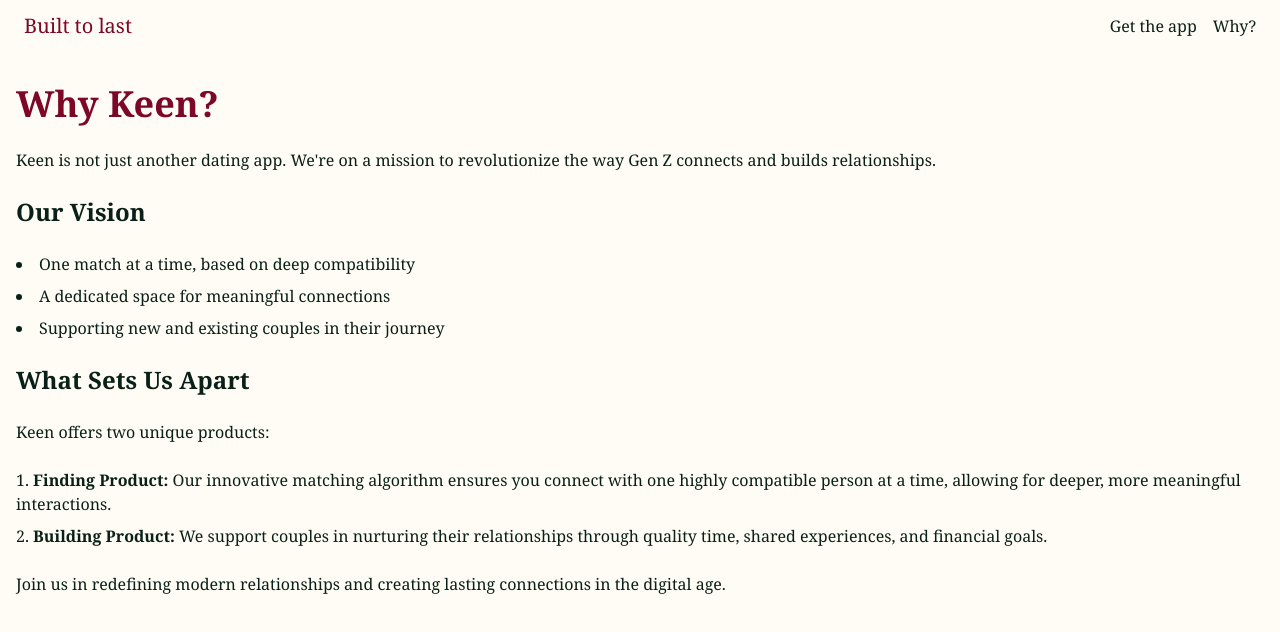
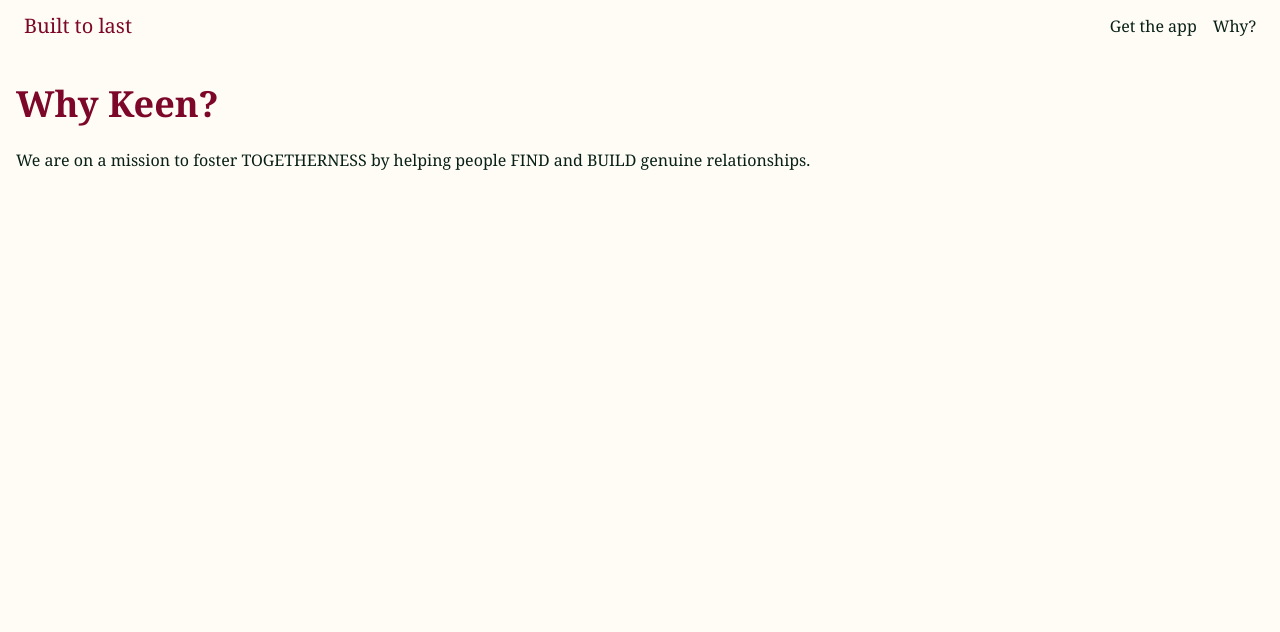
Before and after one commit to YMRodriguez/keen-web, a Next.js app: page /why in a window 1280 px wide. Shown: the top 632 px of the page. Built offline with nearby package versions, Linux system fonts and the light colour scheme.

Commit message:
Updated why copy

```diff
--- a/app/why/page.js
+++ b/app/why/page.js
@@ -6,28 +6,7 @@
         <h1 className="text-4xl font-bold text-claret mb-6">Why Keen?</h1>
         <div className="space-y-6 text-holly">
           <p>
-            Keen is not just another dating app. We're on a mission to revolutionize the way Gen Z connects and builds relationships.
-          </p>
-          <h2 className="text-2xl font-semibold">Our Vision</h2>
-          <ul className="list-disc list-inside space-y-2">
-            <li>One match at a time, based on deep compatibility</li>
-            <li>A dedicated space for meaningful connections</li>
-            <li>Supporting new and existing couples in their journey</li>
-          </ul>
-          <h2 className="text-2xl font-semibold">What Sets Us Apart</h2>
-          <p>
-            Keen offers two unique products:
-          </p>
-          <ol className="list-decimal list-inside space-y-2">
-            <li>
-              <strong>Finding Product:</strong> Our innovative matching algorithm ensures you connect with one highly compatible person at a time, allowing for deeper, more meaningful interactions.
-            </li>
-            <li>
-              <strong>Building Product:</strong> We support couples in nurturing their relationships through quality time, shared experiences, and financial goals.
-            </li>
-          </ol>
-          <p>
-            Join us in redefining modern relationships and creating lasting connections in the digital age.
+            We are on a mission to foster TOGETHERNESS by helping people FIND and BUILD genuine relationships.
           </p>
         </div>
       </div>
```
